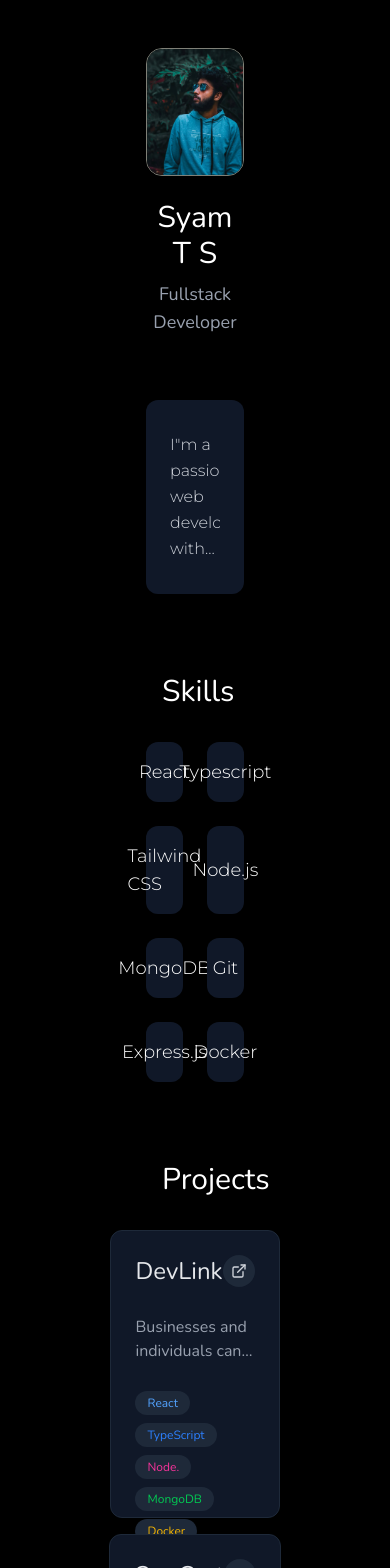
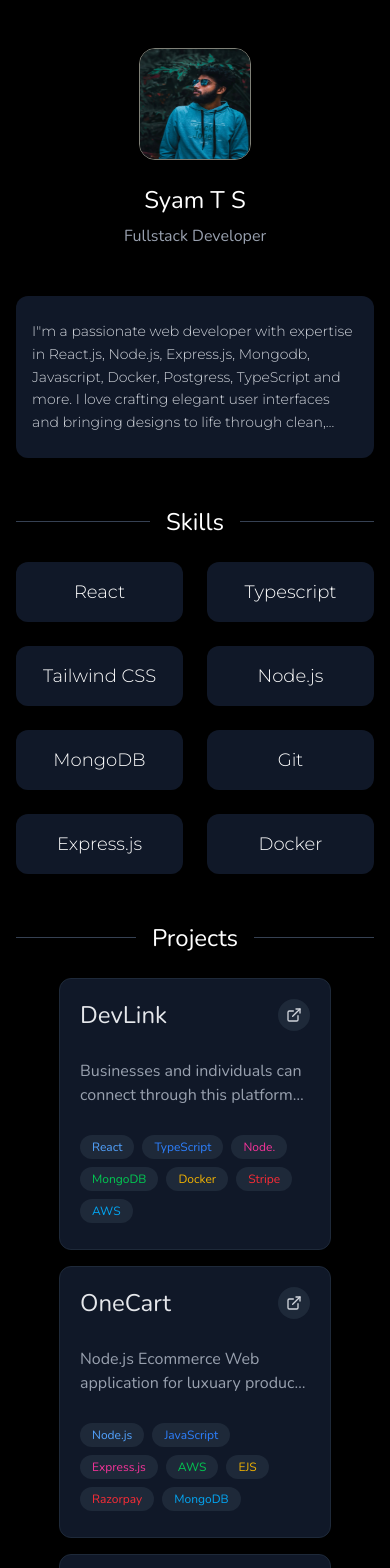
Before and after one commit to syam-ts/Portfolio, a React (Vite) app: page / in a window 390 px wide. Shown: the top 1568 px of the page. Built offline with nearby package versions, Linux system fonts and the light colour scheme.

Commit message:
refactor: modified components for complete responsive

```diff
--- a/src/App.tsx
+++ b/src/App.tsx
@@ -8,68 +8,69 @@ import Footer from './components/Footer';
 const App: React.FC = () => {
 
   return (
-    <div className="bg-black text-white min-h-screen flex justify-center nunito-regular">
-      <div className="w-1/3 flex flex-col items-center px-4 py-12" style={{ maxWidth: '700px', margin: '0 auto' }}>
-        {/* Header Section  */}
-        <header className="flex flex-col items-center text-center w-full mb-16">
+    <div className="bg-black text-white min-h-screen flex justify-center nunito-regular px-4">
+      <div className="w-full max-w-[700px] flex flex-col items-center py-12">
+        {/* Header Section */}
+        <header className="flex flex-col items-center text-center w-full mb-12 sm:mb-16">
           <div className="relative mb-6">
             <div className="absolute inset-0"></div>
             <img
               src="profile-pic.jpg"
-              alt="Your Name"
-              className="w-32 h-32 rounded-2xl border border-[#7f8077] relative z-10"
+              alt="Syam T S"
+              className="w-28 h-28 sm:w-32 sm:h-32 rounded-2xl border border-[#7f8077] relative z-10"
             />
           </div>
-          <h1 className="text-3xl font-bold bg-white bg-clip-text text-transparent nunito-regular">Syam T S</h1>
-          <p className="text-lg text-gray-400 mt-2 nunito-regular">Fullstack Developer</p>
+          <h1 className="text-2xl sm:text-3xl font-bold bg-white bg-clip-text text-transparent nunito-regular">
+            Syam T S
+          </h1>
+          <p className="text-md sm:text-lg text-gray-400 mt-2 nunito-regular">
+            Fullstack Developer
+          </p>
         </header>
 
         {/* Bio Section */}
-        <section className="w-full mb-20 px-6 py-8 bg-gray-900 rounded-xl hover:bg-gray-800">
-          <p className="text-md leading-relaxed text-gray-300 line-clamp-5 montserrat-regular">
+        <section className="w-full mb-12 sm:mb-20 px-4 py-6 sm:px-6 sm:py-8 bg-gray-900 rounded-xl hover:bg-gray-800 transition-colors">
+          <p className="text-sm sm:text-md leading-relaxed text-gray-300 line-clamp-5 montserrat-regular">
             {description}
           </p>
         </section>
 
-        {/* Skills Section*/}
-        <section className="w-full mb-20">
-          <div className="flex items-center mb-8">
+        {/* Skills Section */}
+        <section className="w-full mb-12 sm:mb-20">
+          <div className="flex items-center mb-6 sm:mb-8">
             <div className="h-px bg-gray-700 flex-grow"></div>
-            <p className="text-3xl font-semibold px-4 nunito-regular">Skills</p>
+            <p className="text-2xl sm:text-3xl font-semibold px-4 nunito-regular">Skills</p>
+            <div className="h-px bg-gray-700 flex-grow"></div>
+          </div>
+          <Skills />
+        </section>
+
+        {/* Projects Section */}
+        <section className="w-full mb-12 sm:mb-20">
+          <div className="flex items-center mb-6 sm:mb-8">
+            <div className="h-px bg-gray-700 flex-grow"></div>
+            <h2 className="text-2xl sm:text-3xl font-semibold px-4 nunito-regular">Projects</h2>
+            <div className="h-px bg-gray-700 flex-grow"></div>
+          </div>
+          <div className="space-y-6 sm:space-y-8 w-full">
+            <Projects />
+          </div>
+        </section>
+
+        {/* Social Media Section */}
+        <section className="w-full mb-12 sm:mb-16">
+          <div className="flex items-center mb-6 sm:mb-8">
+            <div className="h-px bg-gray-700 flex-grow"></div>
+            <h2 className="text-2xl sm:text-3xl font-semibold px-4 nunito-regular">Connect</h2>
             <div className="h-px bg-gray-700 flex-grow"></div>
           </div>
 
-          <Skills />
-        </section>
-
-        {/* Projects Section*/}
-        <section className="w-full mb-20">
-          <div className="flex items-center mb-8">
-            <div className="h-px bg-gray-700 flex-grow"></div>
-            <h2 className="text-3xl font-semibold px-4 nunito-regular">Projects</h2>
-            <div className="h-px bg-gray-700 flex-grow"></div>
-          </div>
-
-          <div className="space-y-8 w-full">
-            <Projects />
-
-          </div>
-        </section>
-
-        {/* Social Media Section*/}
-        <section className="w-full mb-16">
-          <div className="flex items-center mb-8">
-            <div className="h-px bg-gray-700 flex-grow"></div>
-            <h2 className="text-3xl font-semibold px-4 nunito-regular">Connect</h2>
-            <div className="h-px bg-gray-700 flex-grow"></div>
-          </div>
-
-          <div className="flex justify-center gap-6">
+          <div className="flex justify-center gap-4 sm:gap-6">
             <a
               href="https://github.com/syam-ts"
               target="_blank"
               rel="noopener noreferrer"
-              className="p-4 bg-gray-900 rounded-full hover:bg-gray-800 transition-colors group"
+              className="p-3 sm:p-4 bg-gray-900 rounded-full hover:bg-gray-800 transition-colors group"
             >
               <Github size={24} className="text-gray-400 group-hover:text-white" />
             </a>
@@ -77,13 +78,13 @@ const App: React.FC = () => {
               href="https://www.linkedin.com/in/syamts"
               target="_blank"
               rel="noopener noreferrer"
-              className="p-4 bg-gray-900 rounded-full hover:bg-gray-800 transition-colors group"
+              className="p-3 sm:p-4 bg-gray-900 rounded-full hover:bg-gray-800 transition-colors group"
             >
               <Linkedin size={24} className="text-gray-400 group-hover:text-white" />
             </a>
             <a
-              href="syamnandhu3@gmail.com"
-              className="p-4 bg-gray-900 rounded-full hover:bg-gray-800 transition-colors group"
+              href="mailto:syamnandhu3@gmail.com"
+              className="p-3 sm:p-4 bg-gray-900 rounded-full hover:bg-gray-800 transition-colors group"
             >
               <Mail size={24} className="text-gray-400 group-hover:text-white" />
             </a>
@@ -94,6 +95,7 @@ const App: React.FC = () => {
         <Footer />
       </div>
     </div>
+
   );
 };
 
--- a/src/components/Projects.tsx
+++ b/src/components/Projects.tsx
@@ -14,7 +14,7 @@ const Projects = () => {
     return (
         <div className="flex flex-wrap gap-4 justify-center">
             {projects.map((pro: Projects) => (
-                <div className="bg-gray-900 p-6 rounded-xl gradient-border w-[18rem] h-[18rem] shadow-lg border border-gray-800 transform transition-all">
+                <div className="bg-gray-900 p-5 rounded-xl gradient-border w-[17rem] h-[17rem] shadow-lg border border-gray-800 transform transition-all">
                     <div className="flex justify-between items-start mb-4 ">
                         <h3 className="text-2xl font-bold text-gray-200 nunito-regular">
                             {pro.projectName}
```
